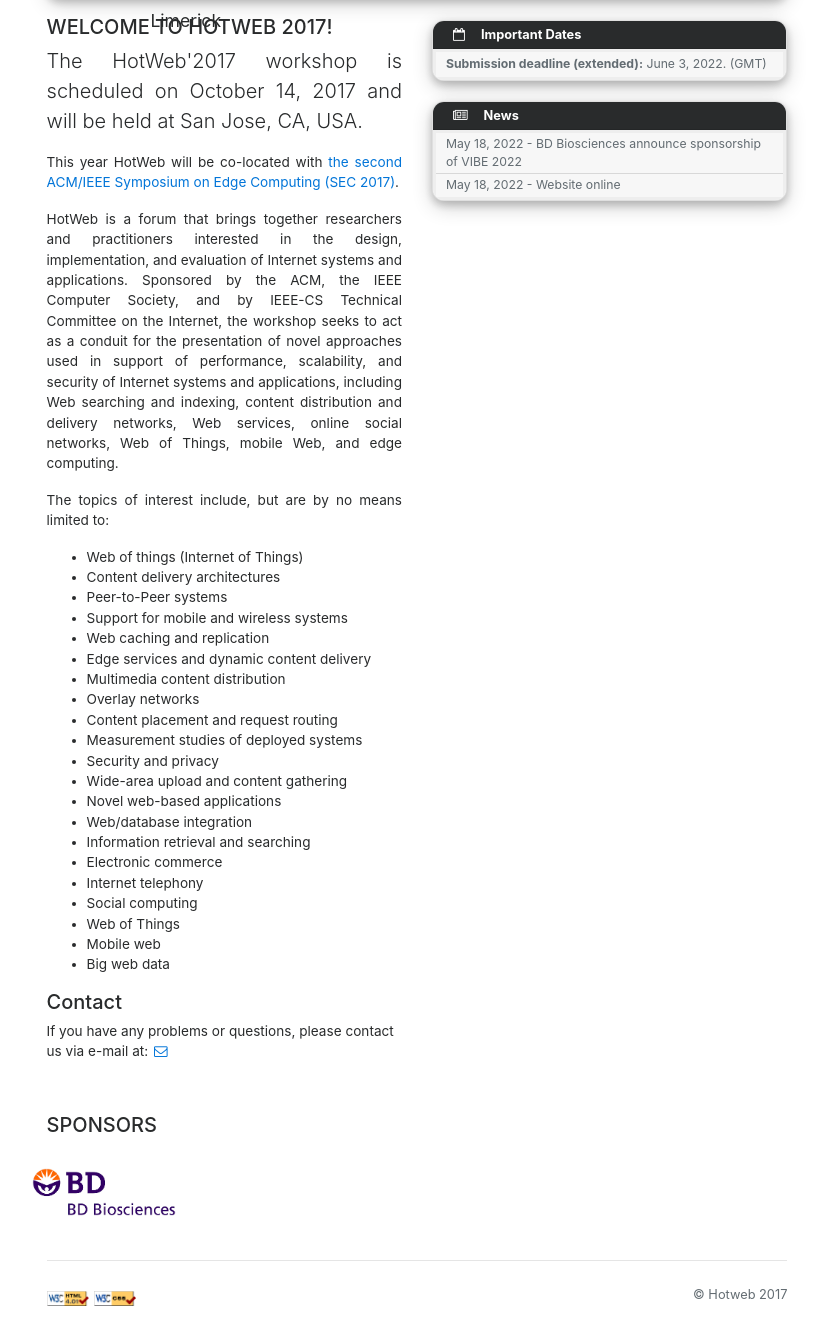
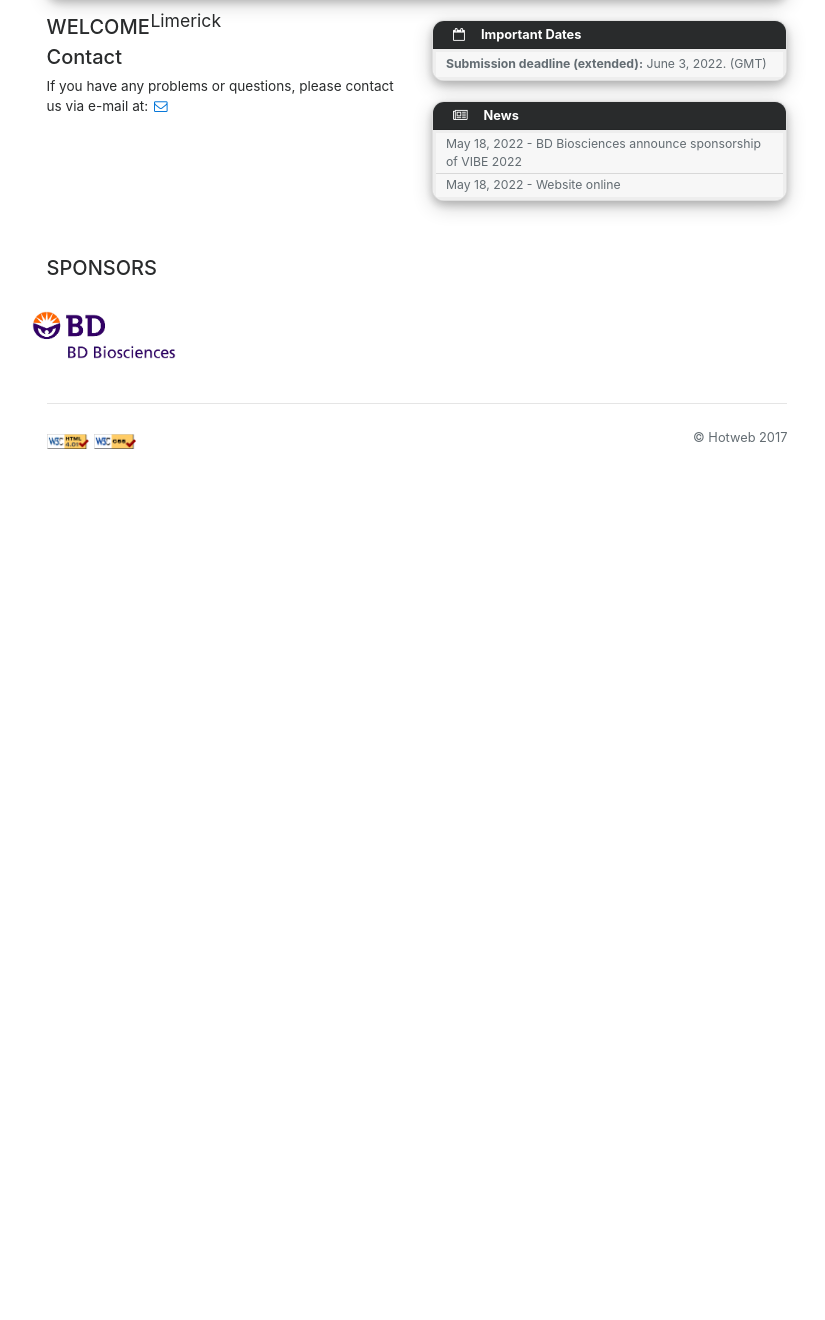
Before and after one commit to VIBE2022/VIBE2022_version1, a Jekyll site: the page built from index.html, in a window 1280 px wide. Shown: the part 322-1642 px from the top of the page, without its empty margins (223-1048 px from the left). Built offline with Jekyll 4.4.1, drawn with Linux system fonts in a browser that asks for light colours; nearby versions of some CDN libraries; after the commit the page ends 900 px from its top, so only the background shows below that.

Commit message:
Update index.html

```diff
--- a/index.html
+++ b/index.html
@@ -12,53 +12,7 @@ slide_id: 0
 <div class="row">
     <div class="col-xs-12 col-sm-12 col-md-6 col-lg-6 col-xl-6 text-justify conference-text">
 
-            <h5>WELCOME TO HOTWEB 2017!</h5>
-
-            <p class="lead">
-                The HotWeb'2017 workshop is scheduled on October 14, 2017 and will be held at San Jose, CA, USA.
-            </p>
-
-            <p> This year HotWeb will be co-located with
-                <a href="http://acm-ieee-sec.org/2017/"> the second ACM/IEEE Symposium on Edge Computing (SEC 2017)</a>.</p>
-
-            <p> HotWeb is a forum that brings together researchers and
-                practitioners interested in the design, implementation, and
-                evaluation of Internet systems and applications. Sponsored by the ACM,
-                the IEEE Computer Society,  and by IEEE-CS Technical Committee on
-                the Internet, the workshop seeks to act as a conduit for the
-                presentation of novel approaches used in support of performance,
-                scalability, and security of Internet systems and applications, including
-                Web searching and indexing, content distribution and delivery
-                networks, Web services, online social networks, Web of Things,
-                mobile Web, and edge computing.</p>
-
-                <p>The topics of interest include, but are by no means limited
-                to:</p>
-
-                <ul>
-                <li>Web of things (Internet of Things)</li>
-                <li>Content delivery architectures</li>
-                <li>Peer-to-Peer systems</li>
-                <li>Support for mobile and wireless systems</li>
-                <li>Web caching and replication</li>
-                <li>Edge services and dynamic content delivery</li>
-                <li>Multimedia content distribution</li>
-                <li>Overlay networks</li>
-                <li>Content placement and request routing</li>
-                <li>Measurement studies of deployed systems</li>
-                <li>Security and privacy</li>
-                <li>Wide-area upload and content gathering</li>
-                <li>Novel web-based applications</li>
-                <li>Web/database integration</li>
-                <li>Information retrieval and searching</li>
-                <li>Electronic commerce</li>
-                <li>Internet telephony</li>
-                <li>Social computing</li>
-                <li>Web of Things</li>
-                <li>Mobile web</li>
-                <li>Big web data</li>
-                </ul>
-
+            <h5>WELCOME</h5>
 
 
                 {% include contact-us.html %}
```
